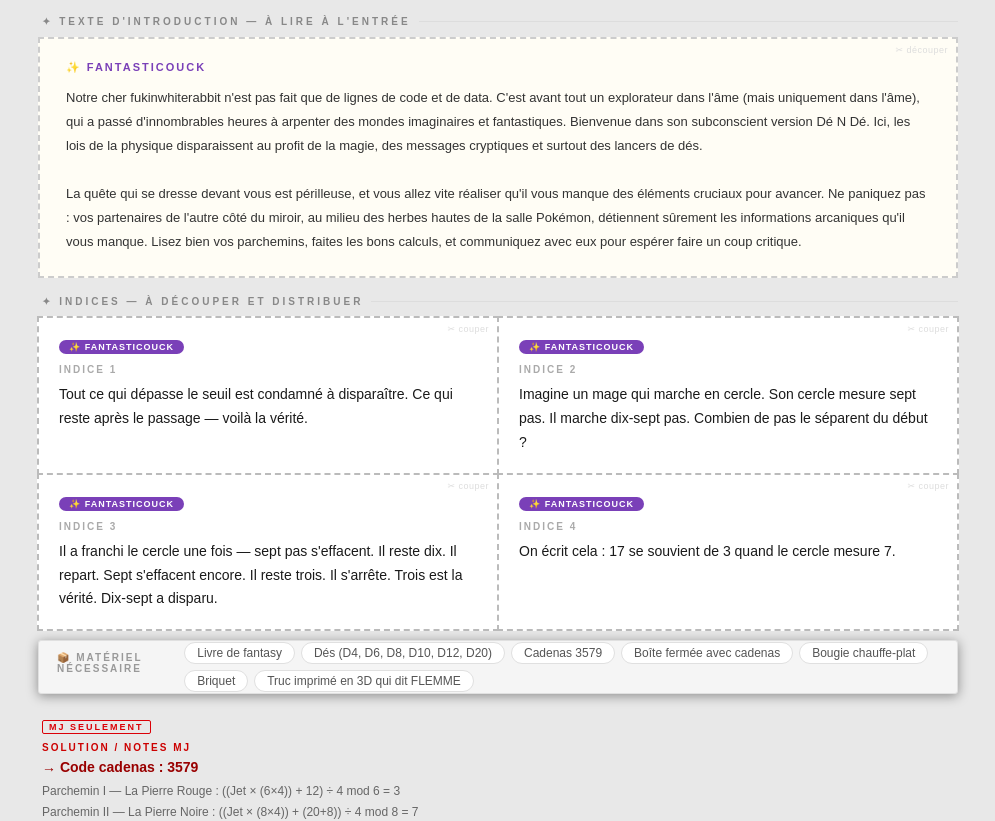
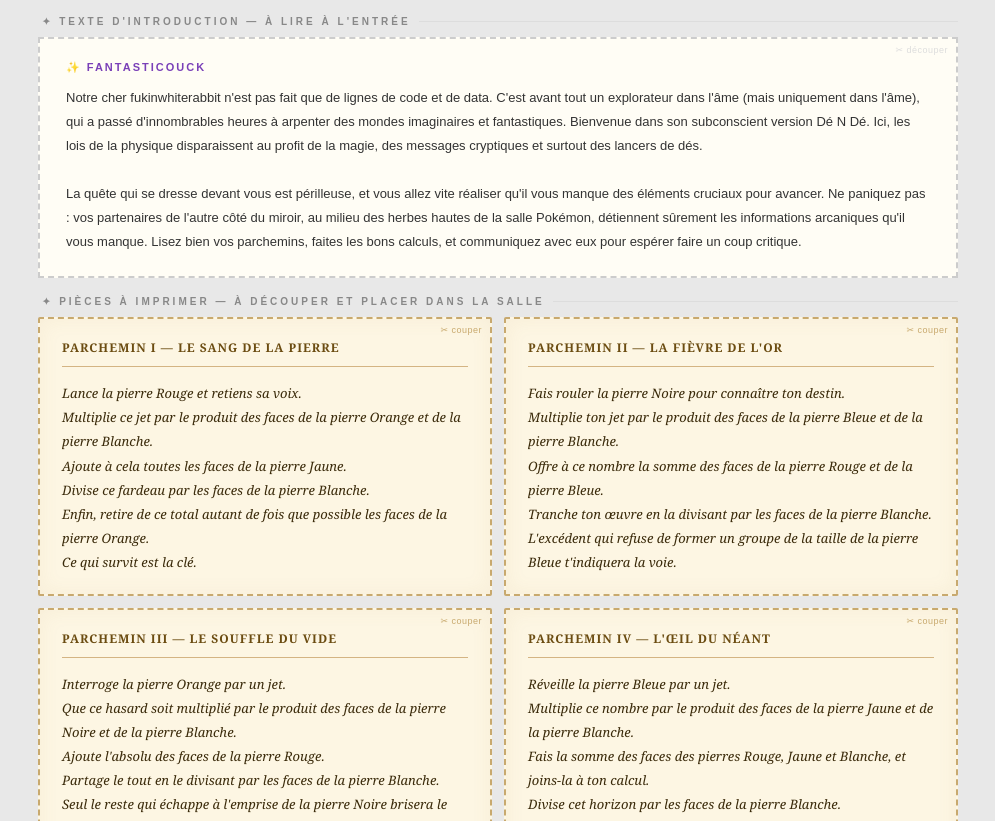
Before and after one commit to GillesdeGhel/evg-coucke, a Next.js app: page /indices in a window 1280 px wide. Shown: the part 1448-2269 px from the top of the page, without its empty margins (142-1137 px from the left). Built offline with nearby package versions, Linux system fonts and the light colour scheme.

Commit message:
add printable parchment cards for Fantasticouck room
- New "pieces" section with parchment styling (cream bg, serif font)
- 4 parchemins with enigma text only, no solutions
- Grid layout, cut marks, distinct from indices cards

Co-Authored-By: Claude Sonnet 4.6 <noreply@anthropic.com>

```diff
--- a/pages/indices.jsx
+++ b/pages/indices.jsx
@@ -31,6 +31,24 @@ const ROOMS = [
     colorDark: "#7A40B8",
     texte: `Notre cher fukinwhiterabbit n'est pas fait que de lignes de code et de data. C'est avant tout un explorateur dans l'âme (mais uniquement dans l'âme), qui a passé d'innombrables heures à arpenter des mondes imaginaires et fantastiques. Bienvenue dans son subconscient version Dé N Dé. Ici, les lois de la physique disparaissent au profit de la magie, des messages cryptiques et surtout des lancers de dés.\n\nLa quête qui se dresse devant vous est périlleuse, et vous allez vite réaliser qu'il vous manque des éléments cruciaux pour avancer. Ne paniquez pas : vos partenaires de l'autre côté du miroir, au milieu des herbes hautes de la salle Pokémon, détiennent sûrement les informations arcaniques qu'il vous manque. Lisez bien vos parchemins, faites les bons calculs, et communiquez avec eux pour espérer faire un coup critique.`,
     materiel: ["Livre de fantasy", "Dés (D4, D6, D8, D10, D12, D20)", "Cadenas 3579", "Boîte fermée avec cadenas", "Bougie chauffe-plat", "Briquet", "Truc imprimé en 3D qui dit FLEMME"],
+    pieces: [
+      {
+        titre: "Parchemin I — Le Sang de la Pierre",
+        texte: "Lance la pierre Rouge et retiens sa voix.\nMultiplie ce jet par le produit des faces de la pierre Orange et de la pierre Blanche.\nAjoute à cela toutes les faces de la pierre Jaune.\nDivise ce fardeau par les faces de la pierre Blanche.\nEnfin, retire de ce total autant de fois que possible les faces de la pierre Orange.\nCe qui survit est la clé.",
+      },
+      {
+        titre: "Parchemin II — La Fièvre de l'Or",
+        texte: "Fais rouler la pierre Noire pour connaître ton destin.\nMultiplie ton jet par le produit des faces de la pierre Bleue et de la pierre Blanche.\nOffre à ce nombre la somme des faces de la pierre Rouge et de la pierre Bleue.\nTranche ton œuvre en la divisant par les faces de la pierre Blanche.\nL'excédent qui refuse de former un groupe de la taille de la pierre Bleue t'indiquera la voie.",
+      },
+      {
+        titre: "Parchemin III — Le Souffle du Vide",
+        texte: "Interroge la pierre Orange par un jet.\nQue ce hasard soit multiplié par le produit des faces de la pierre Noire et de la pierre Blanche.\nAjoute l'absolu des faces de la pierre Rouge.\nPartage le tout en le divisant par les faces de la pierre Blanche.\nSeul le reste qui échappe à l'emprise de la pierre Noire brisera le sceau.",
+      },
+      {
+        titre: "Parchemin IV — L'Œil du Néant",
+        texte: "Réveille la pierre Bleue par un jet.\nMultiplie ce nombre par le produit des faces de la pierre Jaune et de la pierre Blanche.\nFais la somme des faces des pierres Rouge, Jaune et Blanche, et joins-la à ton calcul.\nDivise cet horizon par les faces de la pierre Blanche.\nLe fragment solitaire qui échappe à la mesure de la pierre Jaune est éternel.",
+      },
+    ],
     indices: [
       { num: 1, text: "Tout ce qui dépasse le seuil est condamné à disparaître. Ce qui reste après le passage — voilà la vérité." },
       { num: 2, text: "Imagine un mage qui marche en cercle. Son cercle mesure sept pas. Il marche dix-sept pas. Combien de pas le séparent du début ?" },
@@ -324,6 +342,36 @@ export default function Indices() {
           .mj-reponse { font-size: 14px; font-weight: 900; color: #900; margin-bottom: 6px; }
           .mj-detail { font-size: 12px; line-height: 1.75; color: #666; white-space: pre-line; }
 
+          /* ---- PIÈCES À IMPRIMER ---- */
+          .pieces-grid {
+            display: grid;
+            grid-template-columns: repeat(2, 1fr);
+            gap: 12px;
+            margin-bottom: 4px;
+          }
+          .piece-card {
+            background: #fdf6e3;
+            border: 2px dashed #c8a96e;
+            border-radius: 2px;
+            padding: 20px 22px;
+            position: relative;
+            page-break-inside: avoid;
+            break-inside: avoid;
+            box-shadow: inset 0 0 20px rgba(180,140,80,0.08);
+          }
+          .piece-cut { position: absolute; top: 6px; right: 8px; font-size: 9px; color: #c8a96e; letter-spacing: 0.5px; }
+          .piece-titre {
+            font-size: 12px; font-weight: 800; text-transform: uppercase;
+            letter-spacing: 1px; color: #6b4c11; margin-bottom: 14px;
+            padding-bottom: 10px; border-bottom: 1px solid #d4b483;
+            font-family: Georgia, serif;
+          }
+          .piece-texte {
+            font-size: 13px; line-height: 1.85; color: #3a2a0a;
+            font-style: italic; white-space: pre-line;
+            font-family: Georgia, serif;
+          }
+
           /* ---- PLACEHOLDER ---- */
           .placeholder { border: 2px dashed #e8e8e8; border-radius: 4px; padding: 20px; text-align: center; color: #ccc; font-style: italic; font-size: 13px; }
 
@@ -383,6 +431,22 @@ export default function Indices() {
               </>
             )}
 
+            {/* PIÈCES À IMPRIMER */}
+            {room.pieces && room.pieces.length > 0 && (
+              <>
+                <div className="section-label">✦ Pièces à imprimer — à découper et placer dans la salle</div>
+                <div className="pieces-grid">
+                  {room.pieces.map((piece, pi) => (
+                    <div className="piece-card" key={pi}>
+                      <div className="piece-cut">✂ couper</div>
+                      <div className="piece-titre">{piece.titre}</div>
+                      <div className="piece-texte">{piece.texte}</div>
+                    </div>
+                  ))}
+                </div>
+              </>
+            )}
+
             {/* INDICES */}
             <div className="section-label">✦ Indices — à découper et distribuer</div>
             {room.indices.length > 0 ? (
```
